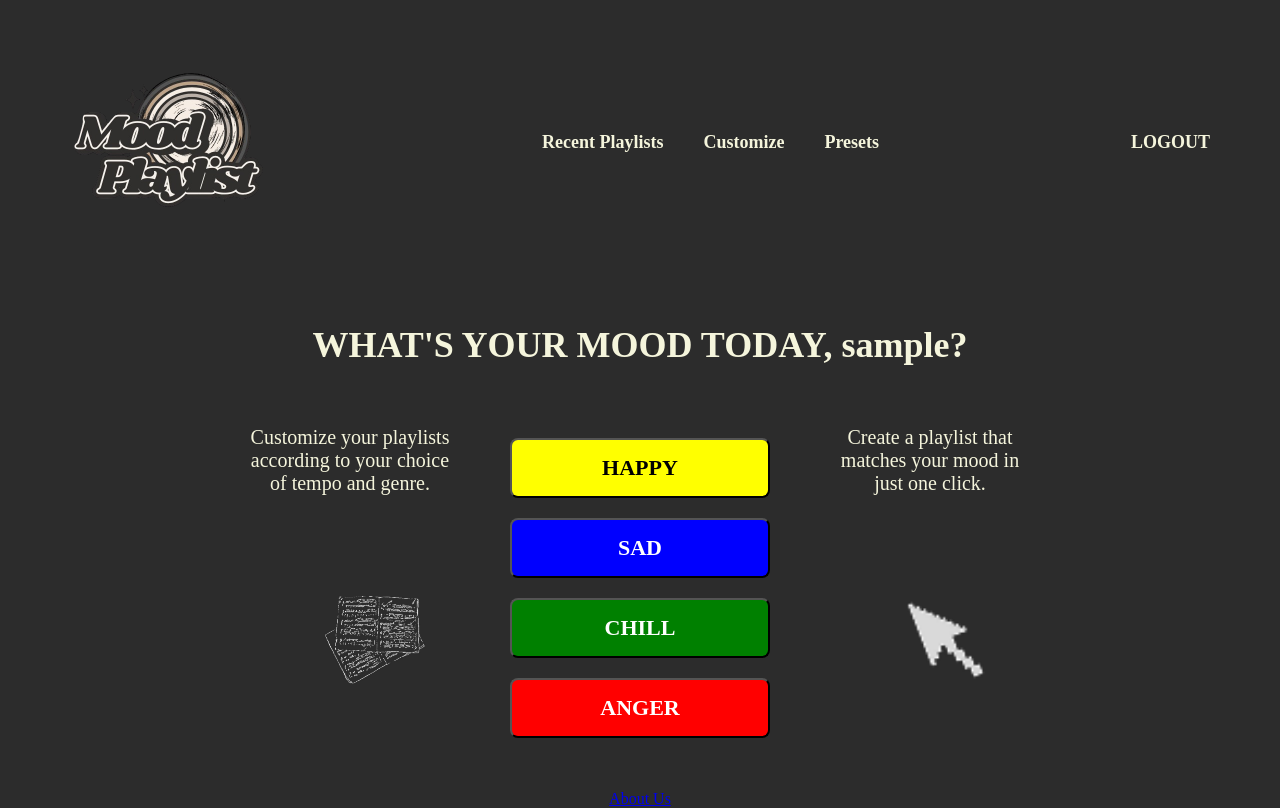
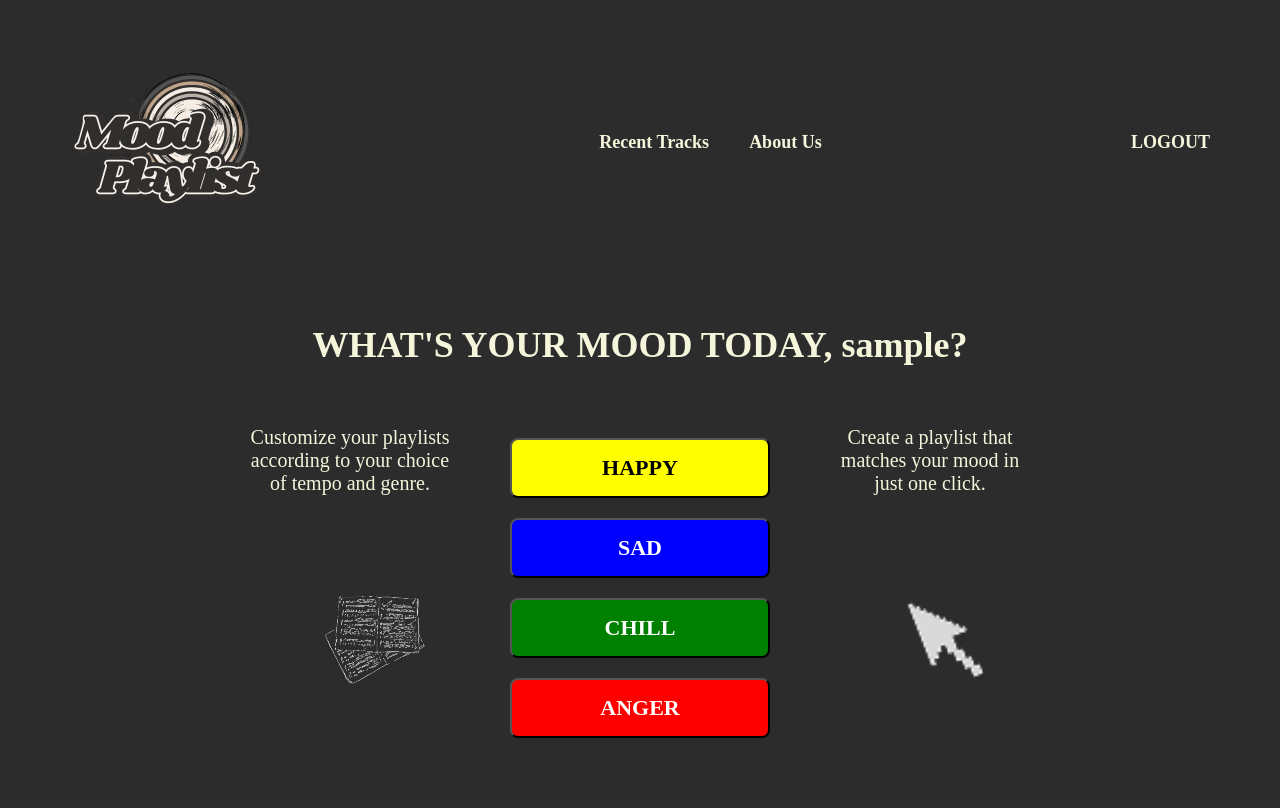
Before and after one commit to darrenp007/PlaylistWebsite, a Flask app: template templates/index.html in a window 1280 px wide. After the commit the page ends 738 px from the top, so only its background shows below. Run offline with Flask 3, Linux system fonts and the light colour scheme; the template is opened without the code that fills it: most values are stand-ins (such as "Sample title", 1, 10 or a date in 2020); some web fonts are replaced.

Commit message:
Update index.html

```diff
--- a/templates/index.html
+++ b/templates/index.html
@@ -10,16 +10,17 @@
             <body>
                 <header>
                     <div class="logo">
-                        <a href="index.html" class="logo">
+                        <a href="{{ url_for ('index') }}" class="logo">
                             <img src="{{ url_for('static', filename='images/mood.png') }}" alt="Logo Image" style="width: 250px; height: auto;">
                         </a>
                     </div>
                     <nav>
-                        <div class="nav-links">
-                            <a href="#">Recent Playlists</a>
-                            <a href="#">Customize</a>
-                            <a href="#">Presets</a>
-                        </div>
+                        <nav>
+                            <div class="nav-links">
+                                <a href="{{ url_for('recent') }}">Recent Tracks</a>
+                                <a href="{{ url_for('about') }}">About Us</a>
+                            </div>
+                        </nav>
                     </nav>
                     <div class="auth">
                         <a href="{{ url_for('logout') }}">LOGOUT</a>
@@ -48,13 +49,6 @@
                         <img src="{{ url_for('static', filename='images/click.png') }}" alt="Click Image" style="width: 250px; height: auto;">
                     </div>
                 </div>
-
-                <div id="results"></div>
-
-                <footer>
-                    <a href="{{ url_for('about') }}">About Us</a>
-                </footer>
-
             </body>
             </html></a>
     </footer>
```
